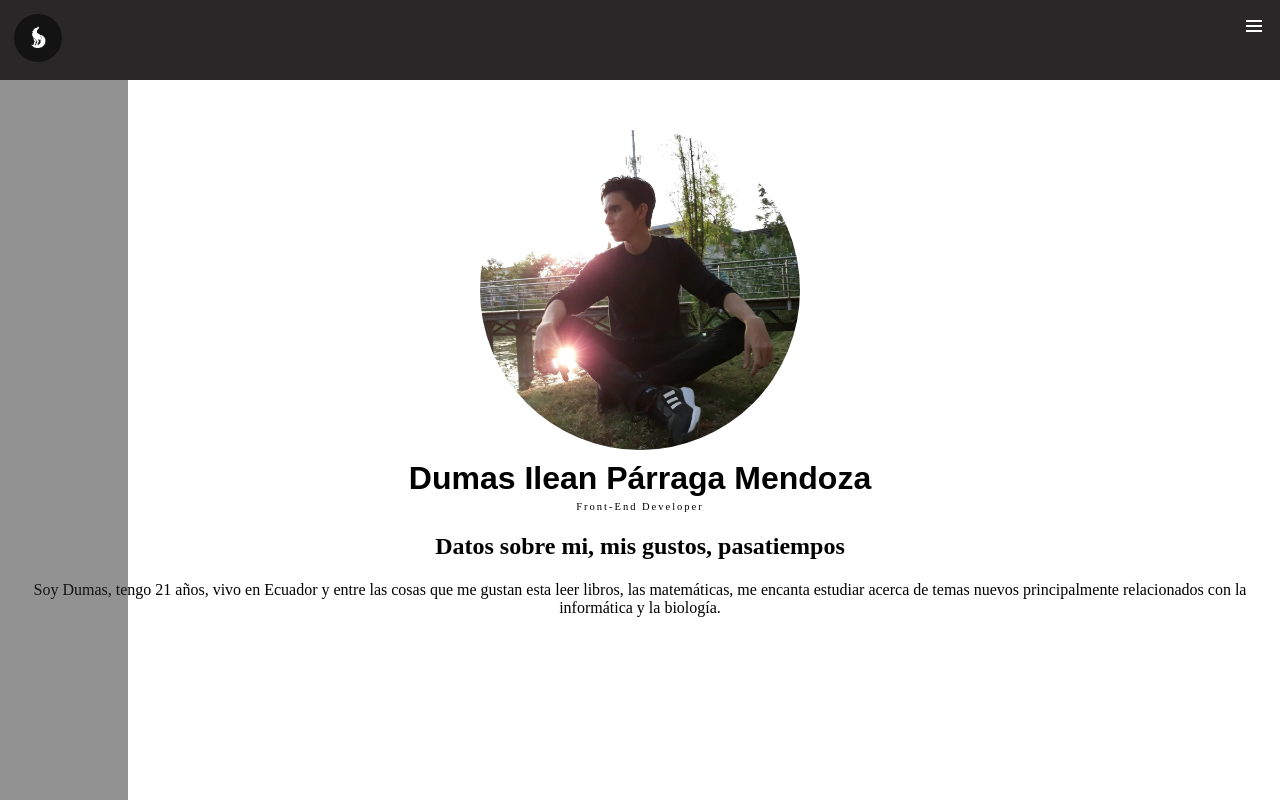
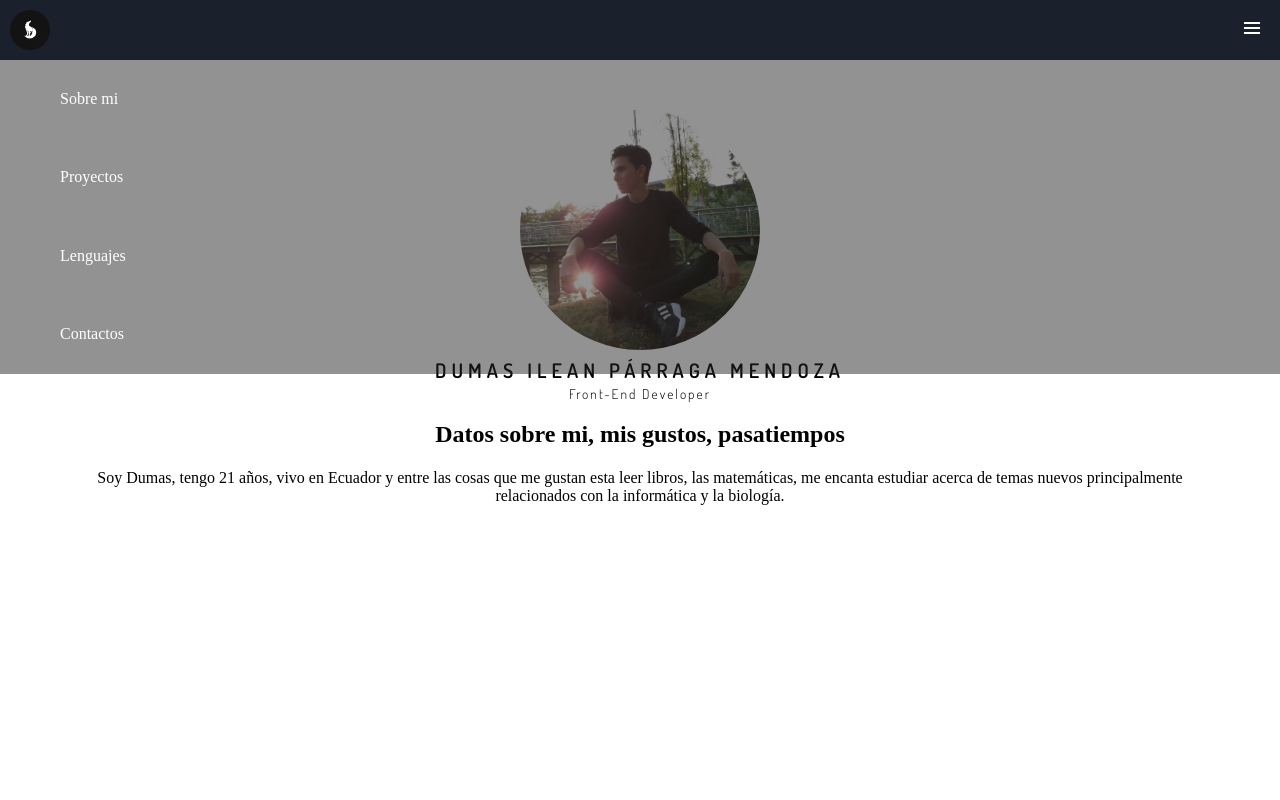
Before and after one commit to kahn-hub/portafolio, a plain HTML site: page index.html in a window 1280 px wide. Both pictures are taken after a click on the label 1254 px from the left and 28 px from the top of the page. Drawn offline with Linux system fonts and the light colour scheme.

Commit message:
Ya le agregue algo de javascript

```diff
--- a/css/styles-dist.css
+++ b/css/styles-dist.css
@@ -1 +1 @@
-:root{--letras:rgb(255,255,255);--bgc_oscuro:rgb(41,39,39);--bgc_oscuro_clar:rgba(100,95,95,.5);--bgc_oscuro_transp:rgba(41,39,39,.5)}*{box-sizing:border-box}body{margin:0px}a{list-style:none;text-decoration:none}.navegation{display:block;height:10vh;background-color:var(--bgc_oscuro)}.navegation-options{position:absolute;-webkit-padding-start:0px;padding-inline-start:0px;top:10vh;height:90vh;width:100vw;margin:0px;background-color:var(--bgc_oscuro_transp);transform:translateX(-90%)}.navegation-options li{display:block;padding:30px 0;padding-left:60px}.navegation-options li:hover{background:var(--bgc_oscuro_clar)}.navegation-options a{color:var(--letras)}.picture-image{height:6vh;border-radius:50%;margin:14px 0 0 14px}.menu{display:none}.icon-menu{float:right;cursor:pointer;margin:14px 14px 0 0}.about_me{text-align:center}.photo-dumas{width:20rem;margin:50px 0px 0px 0px;border-radius:50%}.name{margin:0px;padding:5px;font-family:'Raleway',Arial}.title{margin:0px;font-size:7px;letter-spacing:2px}.title-profession{font-weight:lighter;margin:0px}
+@import url('https://fonts.googleapis.com/css2?family=Dosis:wght@300;400;600&display=swap');:root{--letras:rgb(255,255,255);--bgc_oscuro:rgb(26,32,44);--bgc_oscuro_clar:rgba(100,95,95,.5);--bgc_oscuro_transp:rgba(41,39,39,.5);--letra_dosis:'Dosis',sans-serif}*{box-sizing:border-box}body{margin:0px}a{list-style:none;text-decoration:none}.navegation{display:block;height:60px;background-color:var(--bgc_oscuro)}.navegation-options{position:absolute;-webkit-padding-start:0px;padding-inline-start:0px;top:60px;height:auto;width:100vw;margin:0px;background-color:var(--bgc_oscuro_transp);transform:translateX(100%);transition:all .5s}.navegation-options li{display:block;padding:30px 0;padding-left:60px}.navegation-options li:hover{background:var(--bgc_oscuro_clar)}.navegation-options a{color:var(--letras)}.mostrar{transform:translateX(0%)}.picture-image{height:40px;border-radius:50%;margin:10px 0 0 10px}.menu{display:none}.icon-menu{float:right;cursor:pointer;margin:16px 16px 0 0}.container{width:90%;margin-left:auto;margin-right:auto}.about_me{text-align:center}.photo-dumas{width:15rem;margin:50px 0px 0px 0px;border-radius:50%}.name{margin:0px;padding:4px;text-transform:uppercase;font-family:var(--letra_dosis);letter-spacing:5px;font-size:20px}.title{margin:0px;font-family:var(--letra_dosis);font-size:9px;letter-spacing:2px}.title-profession{font-weight:lighter;margin:0px}
--- a/css/styles.css
+++ b/css/styles.css
@@ -1,9 +1,11 @@
+@import url('https://fonts.googleapis.com/css2?family=Dosis:wght@300;400;600&display=swap');
 :root {
     --letras: rgb(255, 255, 255);
-    --bgc_oscuro: rgb(41, 39, 39);
+    --bgc_oscuro: rgb(26, 32, 44);
     --bgc_oscuro_clar: rgba(100, 95, 95, .5);
-
     --bgc_oscuro_transp: rgba(41, 39, 39, .5);
+    /* letras */
+    --letra_dosis: 'Dosis', sans-serif;
 }
 *{
     box-sizing: border-box;
@@ -17,18 +19,19 @@ a {
 }
 .navegation {
     display: block;
-    height: 10vh;
+    height: 60px;
     background-color: var(--bgc_oscuro);
 }
 .navegation-options {
     position: absolute;
     padding-inline-start: 0px;
-    top: 10vh;
-    height: 90vh;
+    top: 60px;
+    height: auto;
     width: 100vw;
     margin: 0px;
     background-color: var(--bgc_oscuro_transp);
-    transform: translateX(-90%);
+    transform: translateX(100%);
+    transition: all .5s;
 }
 .navegation-options li {
     display: block;
@@ -41,10 +44,13 @@ a {
 .navegation-options a {
     color: var(--letras);
 }
+.mostrar {
+    transform: translateX(0%);
+}
 .picture-image {
-    height: 6vh;
+    height: 40px;
     border-radius: 50%;
-    margin: 14px 0 0 14px;
+    margin: 10px 0 0 10px;
 }
 .menu {
     display: none;
@@ -52,7 +58,7 @@ a {
 .icon-menu {
     float: right;
     cursor: pointer;
-    margin: 14px 14px 0 0;
+    margin: 16px 16px 0 0;
 }
 
 
@@ -64,23 +70,31 @@ a {
 
 
 
-
+.container {
+    width: 90%;
+    margin-left: auto;
+    margin-right: auto;
+}
 .about_me {
     text-align: center;
 }
 .photo-dumas {
-    width: 20rem;
+    width: 15rem;
     margin: 50px 0px 0px 0px;
     border-radius: 50%;
 }
 .name {
     margin: 0px;
-    padding: 5px;
-    font-family: 'Raleway', Arial;
+    padding: 4px;
+    text-transform: uppercase;
+    font-family: var(--letra_dosis);
+    letter-spacing: 5px;
+    font-size: 20px;
 }
 .title {
     margin: 0px;
-    font-size: 7px;
+    font-family: var(--letra_dosis);
+    font-size: 9px;
     letter-spacing: 2px;
 }
 .title-profession {
--- a/index.html
+++ b/index.html
@@ -19,7 +19,7 @@
             </picture>
             <input type="checkbox" id="menu" class="menu">
             <label for="menu" class="icon-menu"><svg xmlns="http://www.w3.org/2000/svg" width="24" height="24" viewBox="0 0 24 24" style="fill: rgba(255, 255, 255, 1);"><path d="M4 6h16v2H4zm0 5h16v2H4zm0 5h16v2H4z"></path></svg></label>
-            <ul class="navegation-options">
+            <ul class="navegation-options" id="menu-despleg">
                 <li> <a href="#">Sobre mi</a></li>
                 <li> <a href="#">Proyectos</a></li>
                 <li> <a href="#">Lenguajes</a></li>
@@ -27,7 +27,7 @@
             </ul>
         </nav>
     </header>
-    <main>
+    <main class="container">
         <section class="about_me">
             <picture>
                 <source srcset="assets/images/foto-de-dumas1.webp">
@@ -39,12 +39,13 @@
             </article>
             <article class="interests">
                 <h2 class="interests-title">Datos sobre mi, mis gustos, pasatiempos</h2>
-                <p class="interests-description">Soy Dumas, tengo 21 años, vivo en Ecuador y entre las cosas que me gustan esta leer libros, las matemáticas, me encanta estudiar acerca de temas nuevos principalmente relacionados con la informática y la biología.   </p>
+                <p class="interests-description">Soy Dumas, tengo 21 años, vivo en Ecuador y entre las cosas que me gustan esta leer libros, las matemáticas, me encanta estudiar acerca de temas nuevos principalmente relacionados con la informática y la biología.</p>
             </article>
         </section>
     </main>
     <footer>
 
     </footer>
+    <script src="javascript/app.js"></script>
 </body>
 </html>
--- /dev/null
+++ b/javascript/app.js
@@ -0,0 +1,5 @@
+const menuIcon = document.querySelector("#menu")
+const menu = document.querySelector("#menu-despleg")
+menuIcon.addEventListener("click", function(){
+    menu.classList.toggle("mostrar");
+});
```
